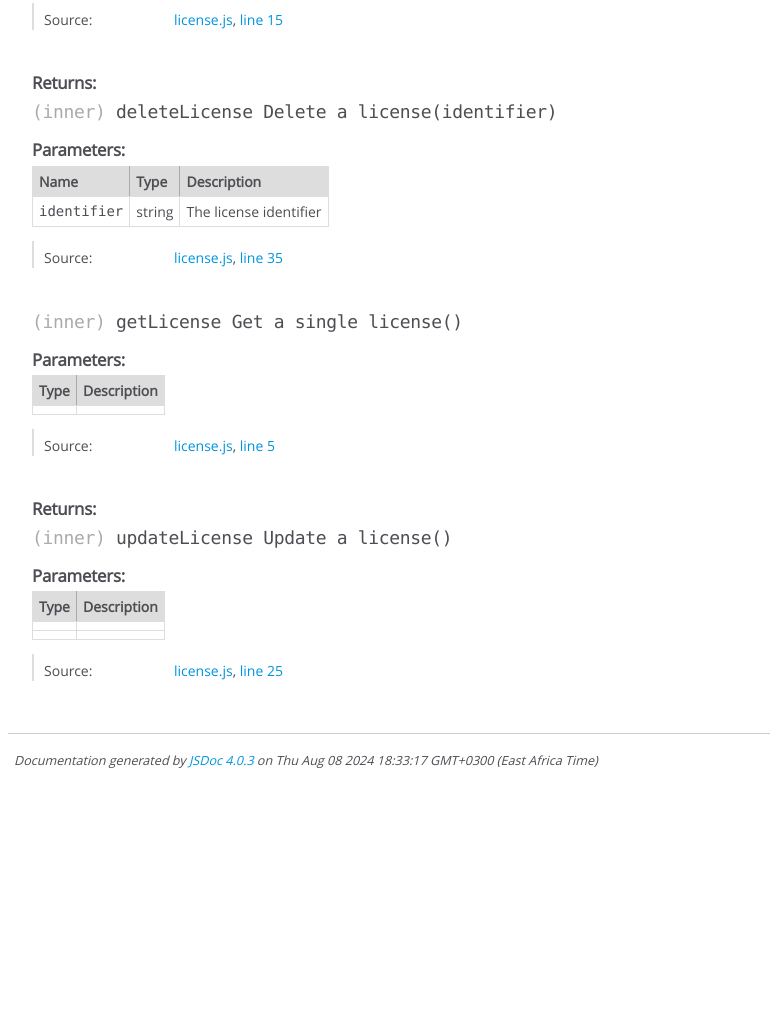
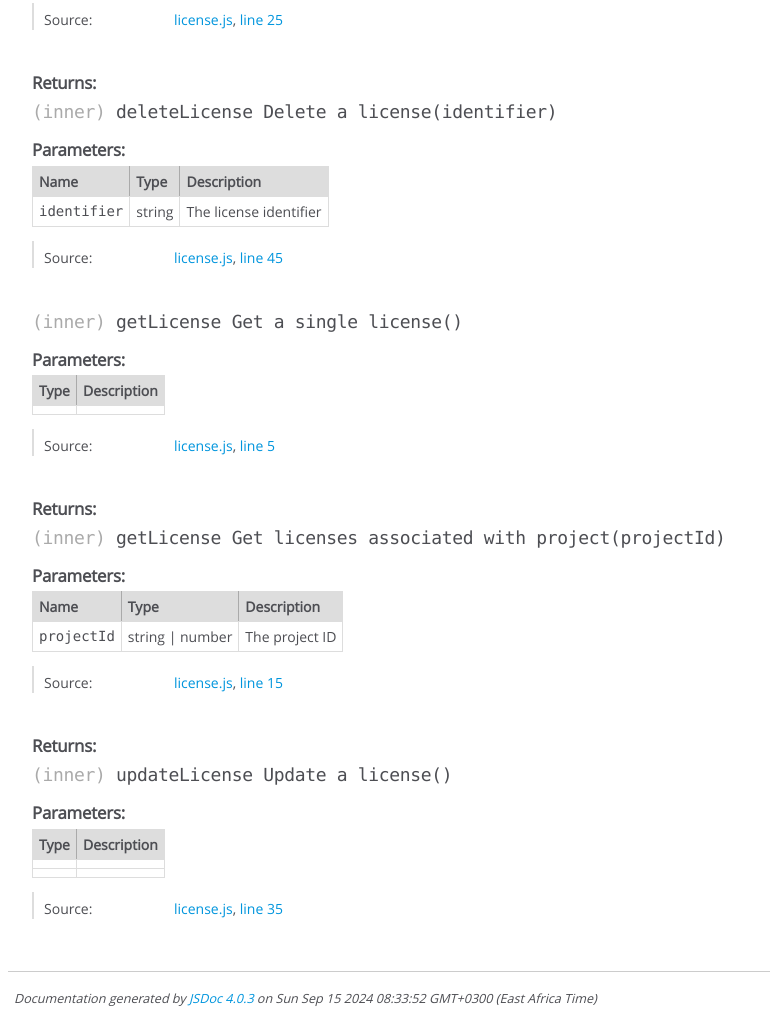
Before and after one commit to LarvenLLC/marra-sdk-js, a website: page docs/module-License.html in a window 1280 px wide. Shown: the part 299-1321 px from the top of the page, without its empty margins (0-770 px from the left). Before the commit the page ends 1084 px from the top, so only its background shows below. Drawn offline with Linux system fonts and the light colour scheme.

Commit message:
get licenses by project id

```diff
--- a/docs/module-License.html
+++ b/docs/module-License.html
@@ -152,7 +152,7 @@
 
     <dt class="tag-source">Source:</dt>
     <dd class="tag-source"><ul class="dummy"><li>
-        <a href="license.js.html">license.js</a>, <a href="license.js.html#line15">line 15</a>
+        <a href="license.js.html">license.js</a>, <a href="license.js.html#line25">line 25</a>
     </li></ul></dd>
 
 
@@ -291,7 +291,7 @@
 
     <dt class="tag-source">Source:</dt>
     <dd class="tag-source"><ul class="dummy"><li>
-        <a href="license.js.html">license.js</a>, <a href="license.js.html#line35">line 35</a>
+        <a href="license.js.html">license.js</a>, <a href="license.js.html#line45">line 45</a>
     </li></ul></dd>
 
 
@@ -457,6 +457,148 @@
 
 
 
+    <h4 class="name" id="~getLicenseGetlicensesassociatedwithproject"><span class="type-signature">(inner) </span>getLicense Get licenses associated with project<span class="signature">(projectId)</span><span class="type-signature"></span></h4>
+
+
+
+
+
+
+
+
+
+
+
+
+
+
+    <h5>Parameters:</h5>
+
+
+<table class="params">
+    <thead>
+    <tr>
+
+        <th>Name</th>
+
+
+        <th>Type</th>
+
+
+
+
+
+        <th class="last">Description</th>
+    </tr>
+    </thead>
+
+    <tbody>
+
+
+        <tr>
+
+                <td class="name"><code>projectId</code></td>
+
+
+            <td class="type">
+
+
+<span class="param-type">string</span>
+|
+
+<span class="param-type">number</span>
+
+
+
+            </td>
+
+
+
+
+
+            <td class="description last"><p>The project ID</p></td>
+        </tr>
+
+
+    </tbody>
+</table>
+
+
+
+
+
+
+<dl class="details">
+
+
+
+
+
+
+
+
+
+
+
+
+
+
+
+
+
+
+
+
+
+
+
+
+
+
+    <dt class="tag-source">Source:</dt>
+    <dd class="tag-source"><ul class="dummy"><li>
+        <a href="license.js.html">license.js</a>, <a href="license.js.html#line15">line 15</a>
+    </li></ul></dd>
+
+
+
+
+
+
+
+</dl>
+
+
+
+
+
+
+
+
+
+
+
+
+
+
+
+<h5>Returns:</h5>
+
+
+
+
+
+
+
+
+
+
+
+
+
+
+
+
     <h4 class="name" id="~updateLicenseUpdatealicense"><span class="type-signature">(inner) </span>updateLicense Update a license<span class="signature">()</span><span class="type-signature"></span></h4>
 
 
@@ -561,7 +703,7 @@
 
     <dt class="tag-source">Source:</dt>
     <dd class="tag-source"><ul class="dummy"><li>
-        <a href="license.js.html">license.js</a>, <a href="license.js.html#line25">line 25</a>
+        <a href="license.js.html">license.js</a>, <a href="license.js.html#line35">line 35</a>
     </li></ul></dd>
 
 
@@ -613,7 +755,7 @@
 <br class="clear">
 
 <footer>
-    Documentation generated by <a href="https://github.com/jsdoc/jsdoc">JSDoc 4.0.3</a> on Thu Aug 08 2024 18:33:17 GMT+0300 (East Africa Time)
+    Documentation generated by <a href="https://github.com/jsdoc/jsdoc">JSDoc 4.0.3</a> on Sun Sep 15 2024 08:33:52 GMT+0300 (East Africa Time)
 </footer>
 
 <script> prettyPrint(); </script>
--- a/package.json
+++ b/package.json
@@ -1,6 +1,6 @@
 {
   "name": "marra",
-  "version": "2.0.1",
+  "version": "2.0.2",
   "description": "Monorepo for the Marra JavaScript SDK",
   "source": "src/*",
   "main": "dist/index.js",
@@ -15,6 +15,7 @@
   "types": "./types/index.d.ts",
   "scripts": {
     "build": "microbundle-crl --no-compress --format modern,cjs",
+    "prepublishOnly": "npm run build",
     "start": "microbundle-crl watch --no-compress --format modern,cjs",
     "types": "npx -p typescript tsc src/**/*.js --declaration --allowJs --emitDeclarationOnly --outDir types",
     "lint": "eslint .",
```
Also changed, not shown: docs/customer.js.html (+1 -1 lines), docs/global.html (+22 -6 lines), docs/index.html (+1 -1 lines), docs/index.js.html (+2 -1 lines), docs/license.js.html (+12 -1 lines), docs/module-Customer.html (+1 -1 lines), docs/module-Project.html (+1 -1 lines), docs/module-Usage.html (+1 -1 lines), docs/project.js.html (+1 -1 lines), docs/types.js.html (+1 -1 lines), docs/usage.js.html (+1 -1 lines).
